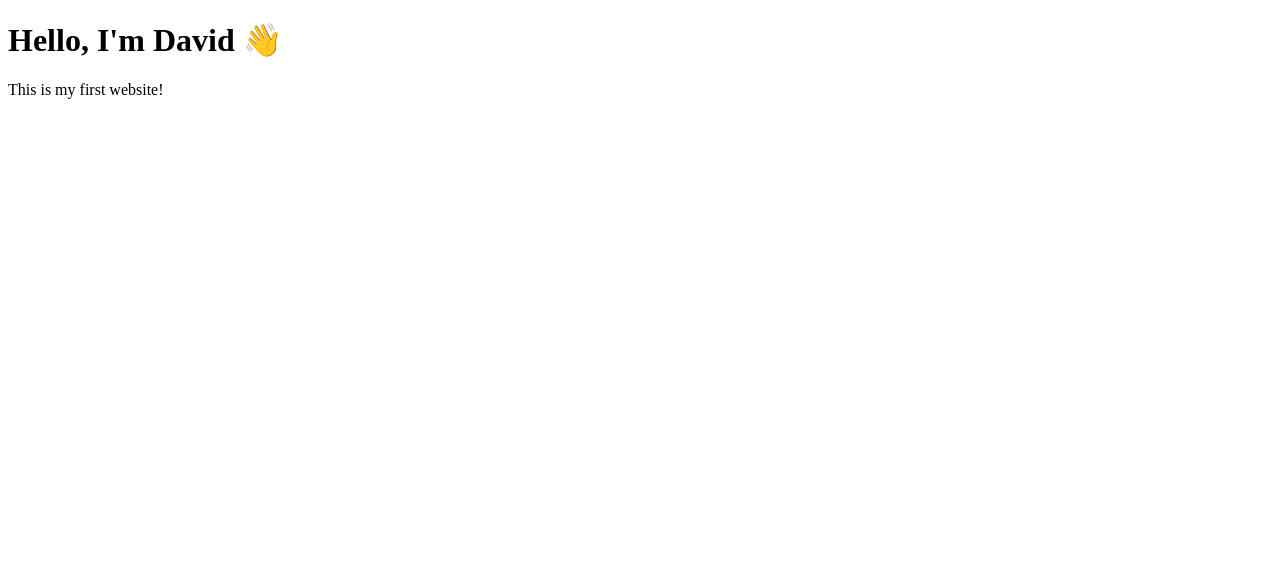
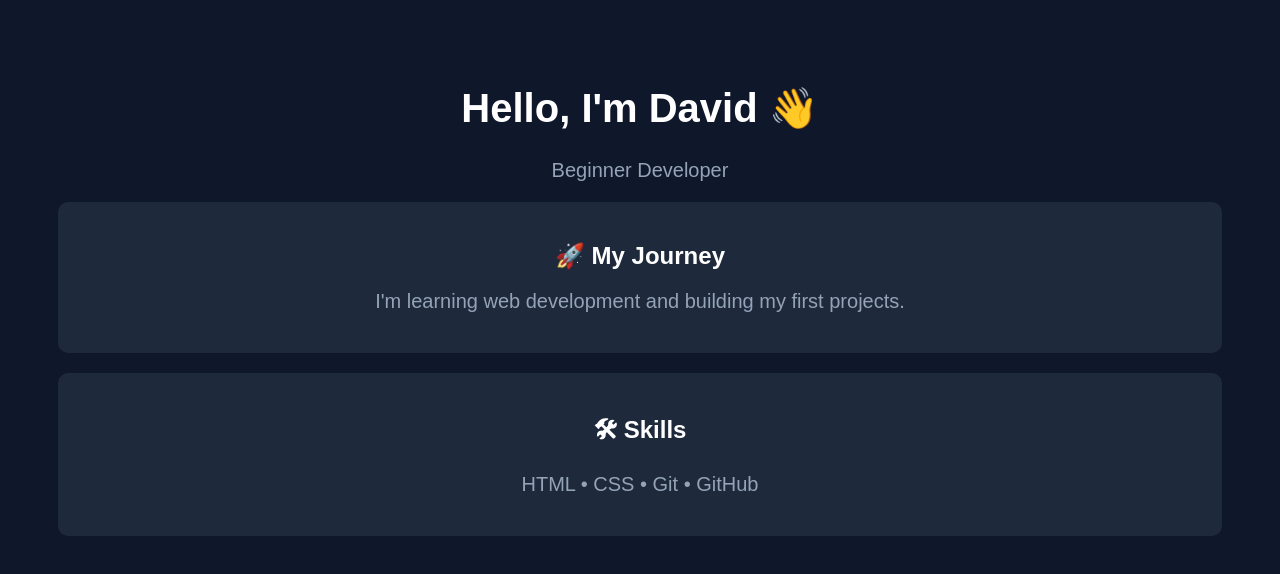
Before and after one commit to DavidAhanonu/my-first-project, a plain HTML site: page index.html in a window 1280 px wide. Drawn offline with Linux system fonts and the light colour scheme.

Commit message:
Update index.html

```diff
--- a/index.html
+++ b/index.html
@@ -1,10 +1,47 @@
 <!DOCTYPE html>
 <html>
 <head>
-  <title>My First Website</title>
+  <title>David's Portfolio</title>
+  <style>
+    body {
+      font-family: Arial;
+      background-color: #0f172a;
+      color: white;
+      text-align: center;
+      padding: 50px;
+    }
+
+    h1 {
+      font-size: 40px;
+    }
+
+    p {
+      font-size: 20px;
+      color: #94a3b8;
+    }
+
+    .box {
+      background: #1e293b;
+      padding: 20px;
+      border-radius: 10px;
+      margin-top: 20px;
+    }
+  </style>
 </head>
 <body>
+
   <h1>Hello, I'm David 👋</h1>
-  <p>This is my first website!</p>
+  <p>Beginner Developer</p>
+
+  <div class="box">
+    <h2>🚀 My Journey</h2>
+    <p>I'm learning web development and building my first projects.</p>
+  </div>
+
+  <div class="box">
+    <h2>🛠 Skills</h2>
+    <p>HTML • CSS • Git • GitHub</p>
+  </div>
+
 </body>
 </html>
```
